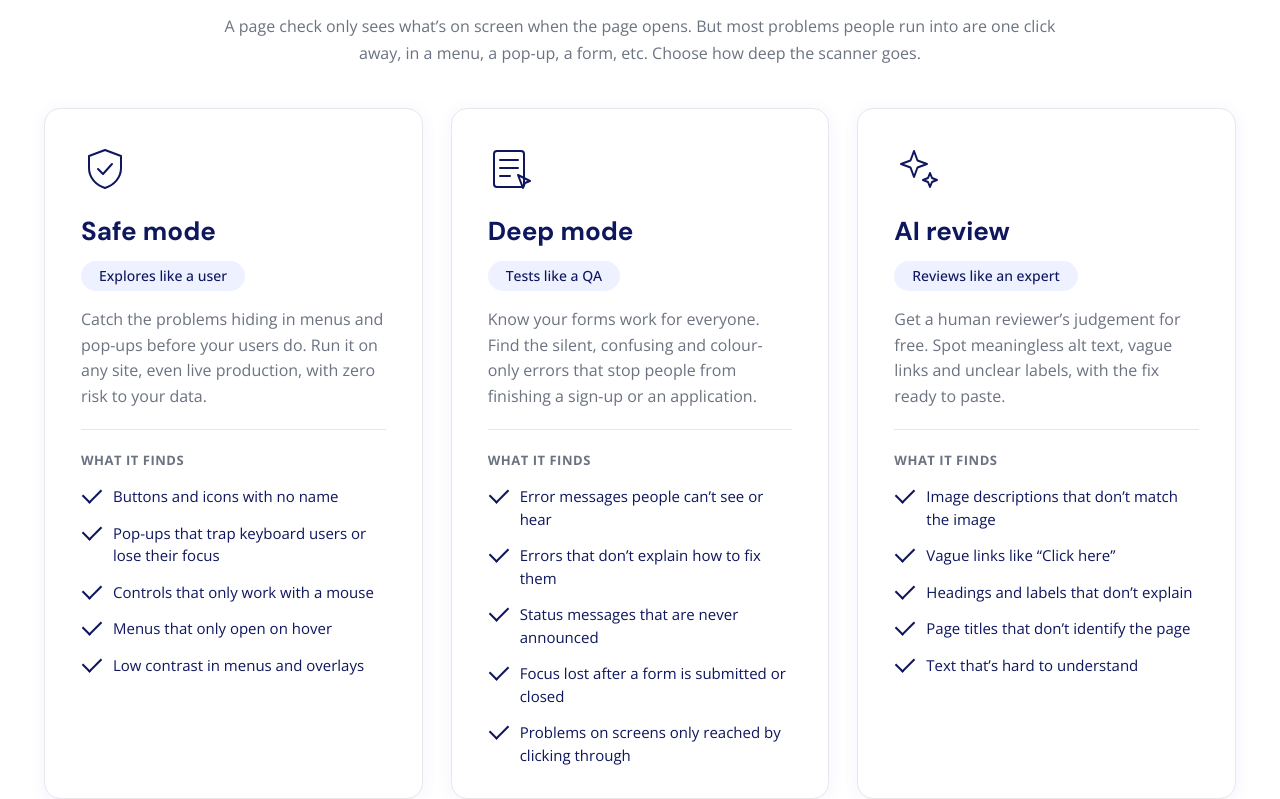
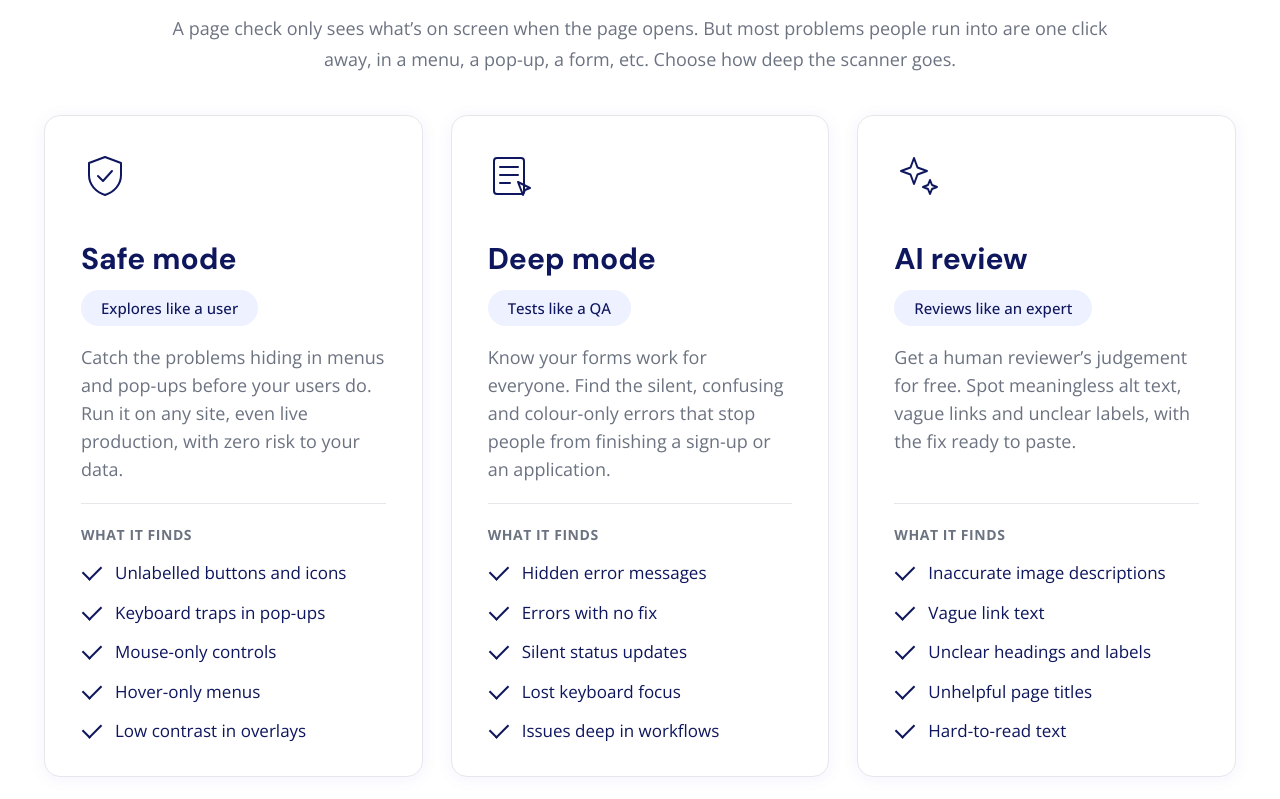
Before and after one commit to niharikasuri-bit/accessibility-site, a plain HTML site: page index.html in a window 1280 px wide. Shown: the part 2017-2816 px from the top of the page. Drawn offline with nearby package versions, Linux system fonts and the light colour scheme.

Commit message:
Scan modes: short general findings, larger even text, aligned dividers
Co-Authored-By: Claude Opus 5.5 <noreply@anthropic.com>

```diff
--- a/index.html
+++ b/index.html
@@ -216,11 +216,11 @@
             <p>Catch the problems hiding in menus and pop-ups before your users do. Run it on any site, even live production, with zero risk to your data.</p>
             <p class="mode-finds">What it finds</p>
             <ul class="mode-points">
-              <li>Buttons and icons with no name</li>
-              <li>Pop-ups that trap keyboard users or lose their focus</li>
-              <li>Controls that only work with a mouse</li>
-              <li>Menus that only open on hover</li>
-              <li>Low contrast in menus and overlays</li>
+              <li>Unlabelled buttons and icons</li>
+              <li>Keyboard traps in pop-ups</li>
+              <li>Mouse-only controls</li>
+              <li>Hover-only menus</li>
+              <li>Low contrast in overlays</li>
             </ul>
           </li>
           <li class="mode-card">
@@ -230,11 +230,11 @@
             <p>Know your forms work for everyone. Find the silent, confusing and colour-only errors that stop people from finishing a sign-up or an application.</p>
             <p class="mode-finds">What it finds</p>
             <ul class="mode-points">
-              <li>Error messages people can’t see or hear</li>
-              <li>Errors that don’t explain how to fix them</li>
-              <li>Status messages that are never announced</li>
-              <li>Focus lost after a form is submitted or closed</li>
-              <li>Problems on screens only reached by clicking through</li>
+              <li>Hidden error messages</li>
+              <li>Errors with no fix</li>
+              <li>Silent status updates</li>
+              <li>Lost keyboard focus</li>
+              <li>Issues deep in workflows</li>
             </ul>
           </li>
           <li class="mode-card">
@@ -244,11 +244,11 @@
             <p>Get a human reviewer’s judgement for free. Spot meaningless alt text, vague links and unclear labels, with the fix ready to paste.</p>
             <p class="mode-finds">What it finds</p>
             <ul class="mode-points">
-              <li>Image descriptions that don’t match the image</li>
-              <li>Vague links like “Click here”</li>
-              <li>Headings and labels that don’t explain</li>
-              <li>Page titles that don’t identify the page</li>
-              <li>Text that’s hard to understand</li>
+              <li>Inaccurate image descriptions</li>
+              <li>Vague link text</li>
+              <li>Unclear headings and labels</li>
+              <li>Unhelpful page titles</li>
+              <li>Hard-to-read text</li>
             </ul>
           </li>
         </ul>
--- a/site.css
+++ b/site.css
@@ -239,17 +239,17 @@ code { font: 14px "JetBrains Mono", ui-monospace, Consolas, monospace; backgroun
 .modes { padding: 72px 0; background: var(--paper); }
 .modes .wrap { max-width: 1240px; }
 .modes h2 { margin-bottom: 16px; text-align: center; }
-.modes .lead-sm { font-size: 16px; line-height: 1.72; margin: 0 auto 40px; max-width: 52em; text-align: center; }
+.modes .lead-sm { font-size: 18px; line-height: 1.72; margin: 0 auto 40px; max-width: 52em; text-align: center; }
 .mode-grid { list-style: none; margin: 0; padding: 0; display: grid; grid-template-columns: repeat(3, minmax(0, 1fr)); gap: 28px; }
 @media (max-width: 899px) { .mode-grid { grid-template-columns: 1fr; max-width: 520px; } }
-.mode-card { background: var(--paper); border: 1px solid var(--divider); border-radius: var(--radius); box-shadow: 0 2px 16px rgba(99, 102, 241, .08); padding: 36px 36px 32px; }
-.mode-icon { color: var(--primary); display: block; margin-bottom: 18px; }
-.mode-card h3 { font-size: 26px; color: var(--primary); margin-bottom: 14px; }
-.mode-tag { display: inline-block; background: var(--primary-bg); color: var(--primary); border-radius: 999px; padding: 4px 18px; font-size: 14px; font-weight: 500; margin-bottom: 16px; }
-.mode-card > p { color: var(--muted); font-size: 16px; line-height: 1.6; margin: 0 0 20px; padding-bottom: 20px; border-bottom: 1px solid var(--divider); }
+.mode-card { display: flex; flex-direction: column; background: var(--paper); border: 1px solid var(--divider); border-radius: var(--radius); box-shadow: 0 2px 16px rgba(99, 102, 241, .08); padding: 36px 36px 32px; }
+.mode-icon { color: var(--primary); display: block; flex: none; margin-bottom: 18px; }
+.mode-card h3 { font-size: 30px; color: var(--primary); margin-bottom: 14px; }
+.mode-tag { display: inline-block; align-self: flex-start; background: var(--primary-bg); color: var(--primary); border-radius: 999px; padding: 6px 20px; font-size: 15px; font-weight: 500; margin-bottom: 18px; }
+.mode-card > p { flex: 1; color: var(--muted); font-size: 18px; line-height: 1.55; margin: 0 0 20px; padding-bottom: 20px; border-bottom: 1px solid var(--divider); }
 .mode-points { list-style: none; margin: 0; padding: 0; display: grid; gap: 14px; }
-.mode-points li { position: relative; padding-left: 32px; color: var(--primary); font-size: 15px; line-height: 1.5; }
-.mode-points li::before { content: ""; position: absolute; left: 2px; top: 3px; width: 16px; height: 9px; border-left: 2px solid currentColor; border-bottom: 2px solid currentColor; transform: rotate(-45deg); }
+.mode-points li { position: relative; padding-left: 34px; color: var(--primary); font-size: 17px; line-height: 1.5; }
+.mode-points li::before { content: ""; position: absolute; left: 2px; top: 5px; width: 16px; height: 9px; border-left: 2px solid currentColor; border-bottom: 2px solid currentColor; transform: rotate(-45deg); }
 
 /* Checklists: lavender, alternating with the white section above */
 .checklists { padding: 56px 0; background: linear-gradient(135deg, #EEF1FF 0%, #F0F4FF 40%, #E8F4FD 100%); }
@@ -275,4 +275,4 @@ code { font: 14px "JetBrains Mono", ui-monospace, Consolas, monospace; backgroun
 .ill .s1 { fill: none; stroke: var(--primary); stroke-width: 3; stroke-linecap: round; stroke-linejoin: round; }
 .ill .s2 { fill: none; stroke: var(--brand-border); stroke-width: 3; stroke-linecap: round; }
 .ill .t { fill: var(--primary); font: 700 11px "DM Sans", sans-serif; }
-.mode-card > .mode-finds { border: 0; padding: 0; font-size: 13px; font-weight: 700; letter-spacing: .04em; text-transform: uppercase; color: var(--muted); margin: 0 0 14px; }
+.mode-card > .mode-finds { flex: 0; border: 0; padding: 0; font-size: 14px; font-weight: 700; letter-spacing: .04em; text-transform: uppercase; color: var(--muted); margin: 0 0 14px; }
```
